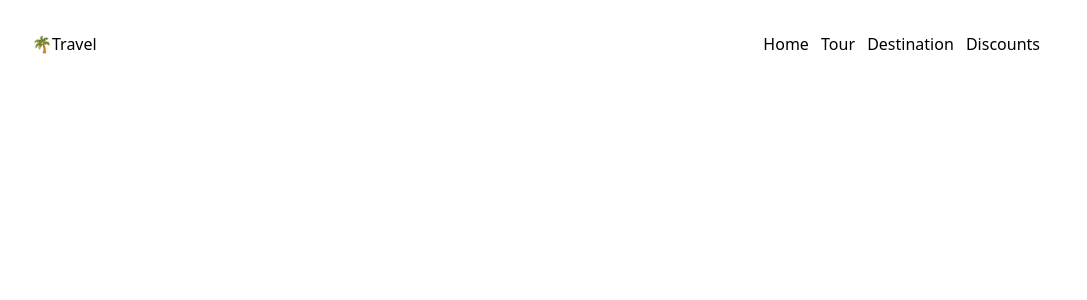
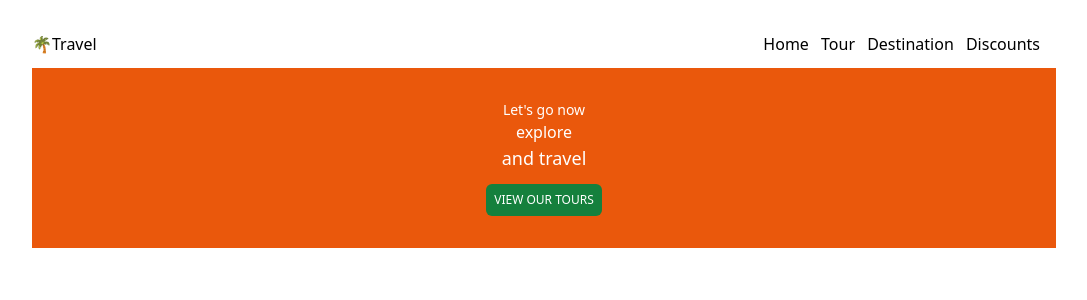
Before and after one commit to Genilso190/revisetrabalho1, a Next.js app: page / in a window 1280 px wide. Shown: the top 300 px of the page, without its empty margins (96-1183 px from the left). Built offline with nearby package versions, Linux system fonts and the light colour scheme.

Commit message:
fix: Banner

```diff
--- /dev/null
+++ b/app/components/Banner.tsx
@@ -0,0 +1,14 @@
+export default function Banner(){
+    return(
+        <div className="mt-3 p-8 text-white bg-orange-600">
+            <h2 className="text-sm">Let's go now</h2>
+            <h3 className="text-base">explore</h3>
+            <h4 className="text-lg">and travel</h4>
+            <button
+        className="bg-green-700 rounded-md border-lime-600 text-xs text-center p-2 mt-3" >
+        VIEW OUR TOURS
+      </button>
+
+        </div>
+    )
+}
--- a/app/components/Header.tsx
+++ b/app/components/Header.tsx
@@ -11,5 +11,6 @@ export default function Header(){
       </nav>
 
         </div>
+
     )
 }
--- a/app/page.tsx
+++ b/app/page.tsx
@@ -1,11 +1,12 @@
+import Banner from "./components/Banner";
 import Header from "./components/Header";
-
 
 export default function Home() {
   return (
-    <div className="bg-white">
-      <Header/>
+    <div>
+      <Header />
+      <Banner/>
     </div>
+
   )
-
 }
```
